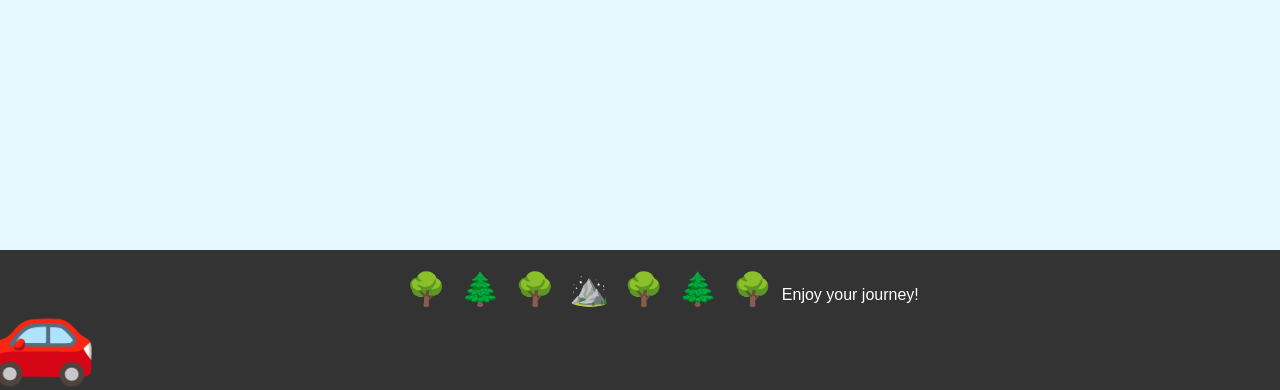
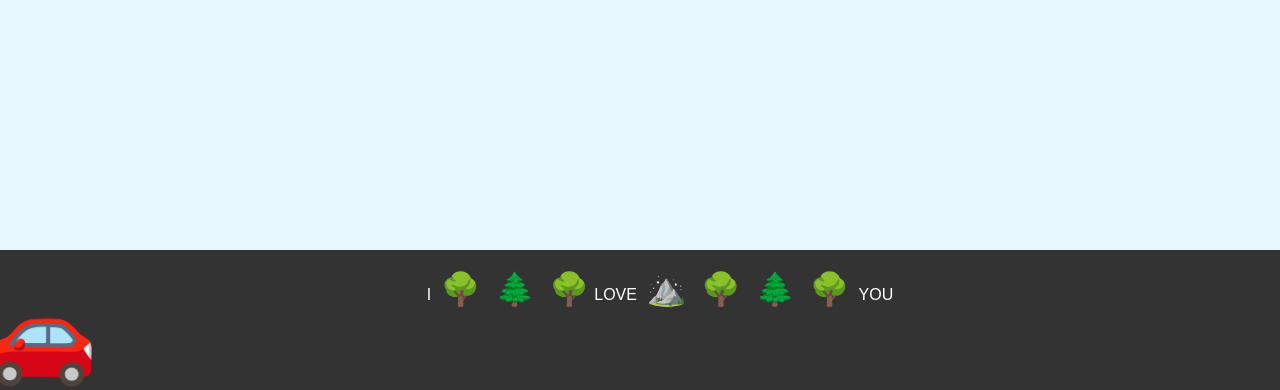
Before and after one commit to Arnarn96/marnulfo.io, a plain HTML site: page index.html in a window 1280 px wide. Shown: the part 410-800 px from the top of the page. Drawn offline with Linux system fonts and the light colour scheme.

Commit message:
Update index.html

```diff
--- a/index.html
+++ b/index.html
@@ -191,16 +191,16 @@
         </div>
     </main>
 
-    <footer>
+    <footer>I
         <div class="tree-emoji">🌳</div>
         <div class="tree-emoji">🌲</div>
-        <div class="tree-emoji">🌳</div>
+        <div class="tree-emoji">🌳</div>LOVE
         <div class="mountain-emoji">⛰️</div> <!-- Mountain emoji -->
         <div class="moving-car">🚗</div>
         <div class="tree-emoji">🌳</div>
         <div class="tree-emoji">🌲</div>
         <div class="tree-emoji">🌳</div>
-        Enjoy your journey!
+       YOU
     </footer>
 
     <script>
```
